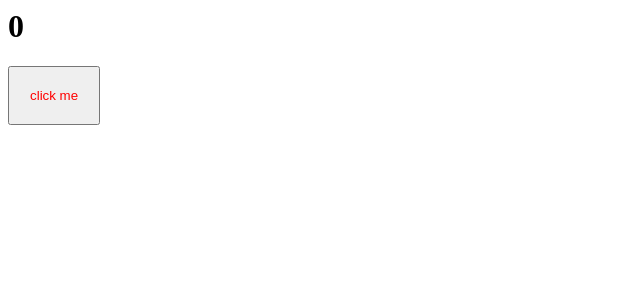
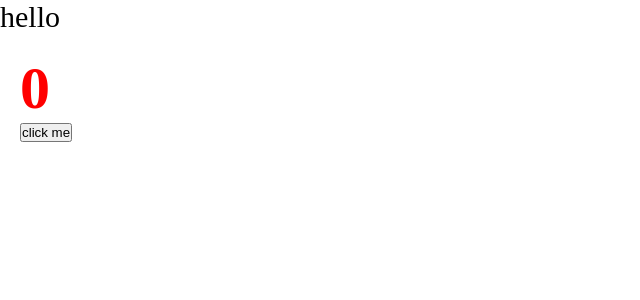
Before and after one commit to ILYA9090/FrontBigEndProject, a React app: page / in a window 1280 px wide. Shown: the top 300 px of the page, without its empty margins (0-640 px from the left). Built offline with nearby package versions, Linux system fonts and the light colour scheme.

Commit message:
add new config for webpack and setting work with module file

```diff
--- a/package.json
+++ b/package.json
@@ -18,6 +18,7 @@
     "@types/webpack": "^5.28.0",
     "css-loader": "^6.6.0",
     "html-webpack-plugin": "^5.5.0",
+    "mini-css-extract-plugin": "^2.5.3",
     "sass": "^1.49.9",
     "sass-loader": "^12.6.0",
     "style-loader": "^3.3.1",
--- /dev/null
+++ b/src/App.tsx
@@ -0,0 +1,11 @@
+import React from 'react'
+import Counter from './components/Counter'
+import './index.scss'
+export default function App() {
+  return (
+    <div className='app'>
+        hello
+      <Counter/>
+    </div>
+  )
+}
--- a/src/components/Counter.scss
+++ b/src/components/Counter.module.scss
@@ -1,4 +1,4 @@
-button {
+.btn {
     padding: 20px;
     color: red
 }
--- a/src/components/Counter.tsx
+++ b/src/components/Counter.tsx
@@ -1,5 +1,6 @@
 import { useState } from "react";
-import './Counter.scss'
+import classes from './Counter.module.scss'
+
 const Counter = () =>  {
 
     const [count, setCount] = useState(0);
@@ -7,7 +8,7 @@
 
     const increment = () => setCount(count + 1)
   return (
-    <div>
+    <div className={classes.btn}>
         <h1>{count}</h1>
       <button onClick={increment}>click me</button>
     </div>
--- /dev/null
+++ b/src/index.scss
@@ -0,0 +1,8 @@
+* {
+    margin: 0;
+    padding: 0;
+    box-sizing: border-box;
+}
+.app {
+    font-size: 30px;
+}
--- a/src/index.tsx
+++ b/src/index.tsx
@@ -1,7 +1,8 @@
 import { render } from "react-dom";
-import Counter from './components/Counter'
+import App from "./App";
+
 
 
 render(
-    <div><Counter/></div>, document.getElementById('root')
+    <App/>, document.getElementById('root')
 )
```
Also changed, not shown: src/global.d.ts (added, +7 -0 lines), tsconfig.json (+6 -1 lines), 9 other files (tests, documents, lock files or other folders).
